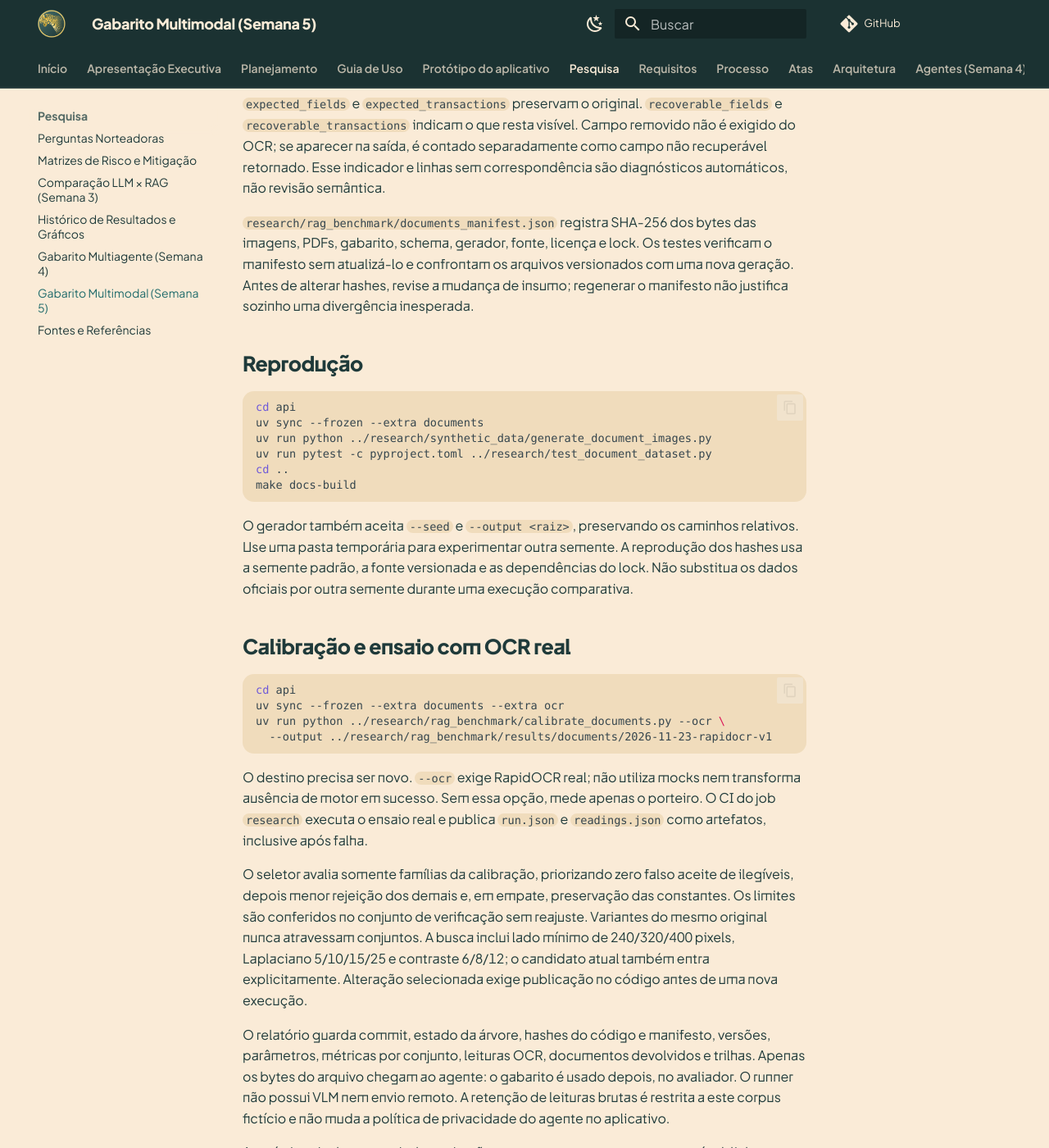
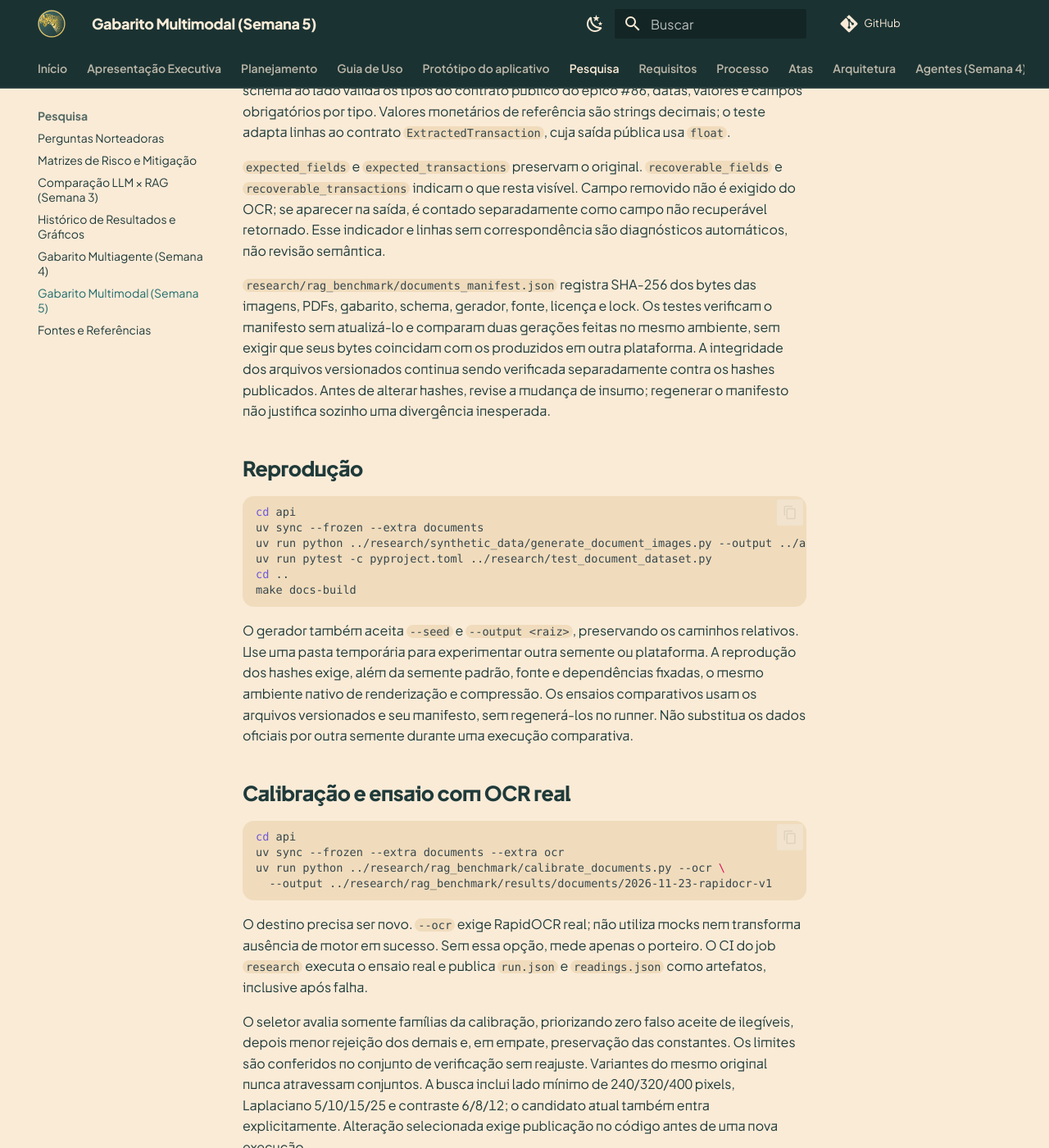
Before and after one commit to moonshinerd/trokim, an MkDocs documentation site: the page built from docs/pesquisa/gabarito-multimodal.md, in a window 1280 px wide and 1400 px high, scrolled down 1896 px. Shown: the whole window at 82% size. Built offline with MkDocs 1.6.1 and Material for MkDocs 9.7.7, drawn with Linux system fonts in a browser that asks for light colours; comment, search, counter and statistics services are not loaded; some of the changed text lies outside the part shown.

Commit message:
fix(research): corrige teste de reprodução multimodal entre plataformas

````diff
--- a/docs/pesquisa/gabarito-multimodal.md
+++ b/docs/pesquisa/gabarito-multimodal.md
@@ -11,6 +11,9 @@ GQ02, GQ03, GQ05; [ADR 0008](../adr/0008-material-comparativo-versionado.md).
 e a fonte redistribuível Bitstream Vera, incluída com sua licença em `fonts/`.
 Não depende das fontes instaladas no sistema, da data atual nem de arquivos financeiros externos.
 As versões de renderização estão fixadas em `api/uv.lock`; mudar essas versões pode mudar bytes.
+O lock não fixa as bibliotecas nativas dos pacotes de cada plataforma (por exemplo, FreeType,
+zlib e codecs). Por isso, a mesma semente preserva o gabarito, mas não garante bytes idênticos
+entre macOS e Linux. A repetibilidade byte a byte é verificada no mesmo ambiente.
 
 | Propriedade | Composição |
 |---|---|
@@ -55,7 +58,9 @@ indicador e linhas sem correspondência são diagnósticos automáticos, não re
 
 `research/rag_benchmark/documents_manifest.json` registra SHA-256 dos bytes das imagens, PDFs,
 gabarito, schema, gerador, fonte, licença e lock. Os testes verificam o manifesto sem atualizá-lo
-e confrontam os arquivos versionados com uma nova geração. Antes de alterar hashes, revise a
+e comparam duas gerações feitas no mesmo ambiente, sem exigir que seus bytes coincidam com
+os produzidos em outra plataforma. A integridade dos arquivos versionados continua sendo
+verificada separadamente contra os hashes publicados. Antes de alterar hashes, revise a
 mudança de insumo; regenerar o manifesto não justifica sozinho uma divergência inesperada.
 
 ## Reprodução
@@ -63,15 +68,17 @@ mudança de insumo; regenerar o manifesto não justifica sozinho uma divergênci
 ```bash
 cd api
 uv sync --frozen --extra documents
-uv run python ../research/synthetic_data/generate_document_images.py
+uv run python ../research/synthetic_data/generate_document_images.py --output ../artifacts/documents/reproducao
 uv run pytest -c pyproject.toml ../research/test_document_dataset.py
 cd ..
 make docs-build
 ```
 
 O gerador também aceita `--seed` e `--output <raiz>`, preservando os caminhos relativos. Use uma
-pasta temporária para experimentar outra semente. A reprodução dos hashes usa a semente padrão,
-a fonte versionada e as dependências do lock. Não substitua os dados oficiais por outra semente
+pasta temporária para experimentar outra semente ou plataforma. A reprodução dos hashes exige,
+além da semente padrão, fonte e dependências fixadas, o mesmo ambiente nativo de renderização
+e compressão. Os ensaios comparativos usam os arquivos versionados e seu manifesto, sem
+regenerá-los no runner. Não substitua os dados oficiais por outra semente
 durante uma execução comparativa.
 
 ## Calibração e ensaio com OCR real
````
Also changed, not shown: 1 other file.
